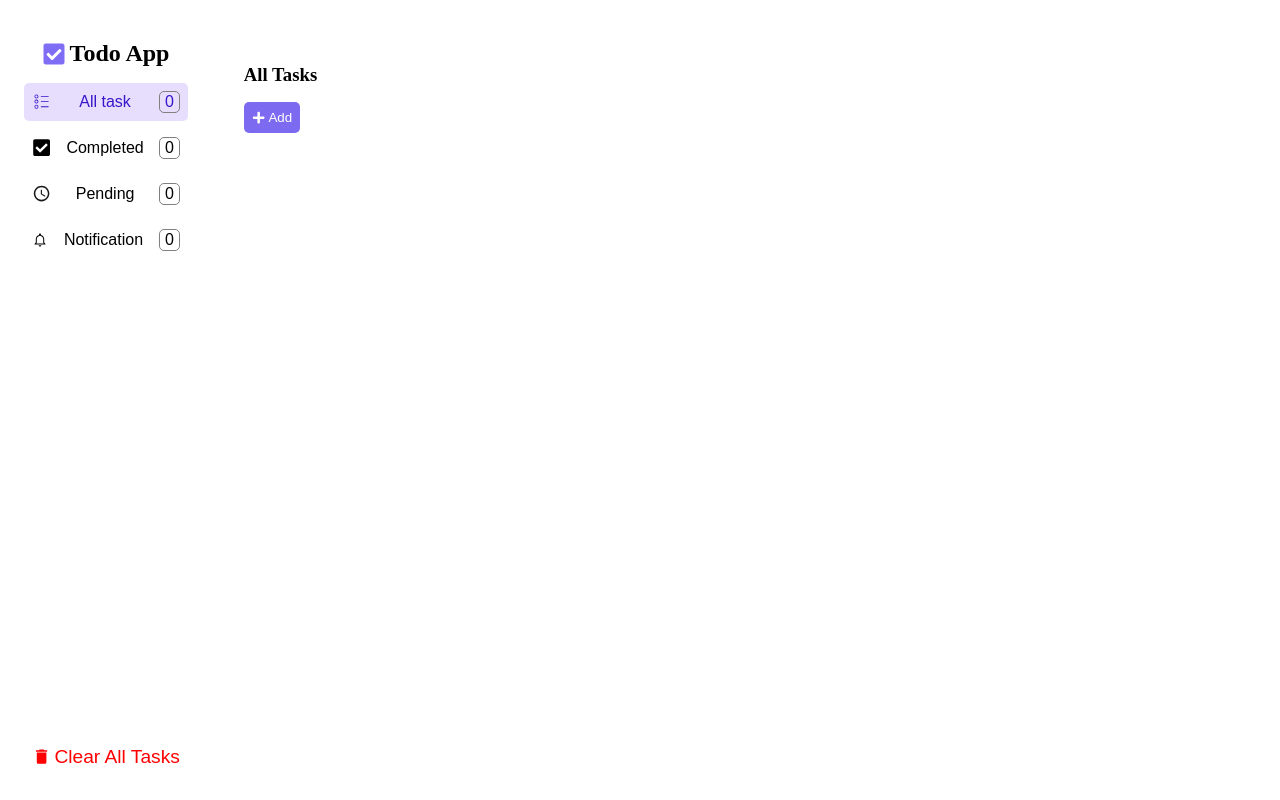
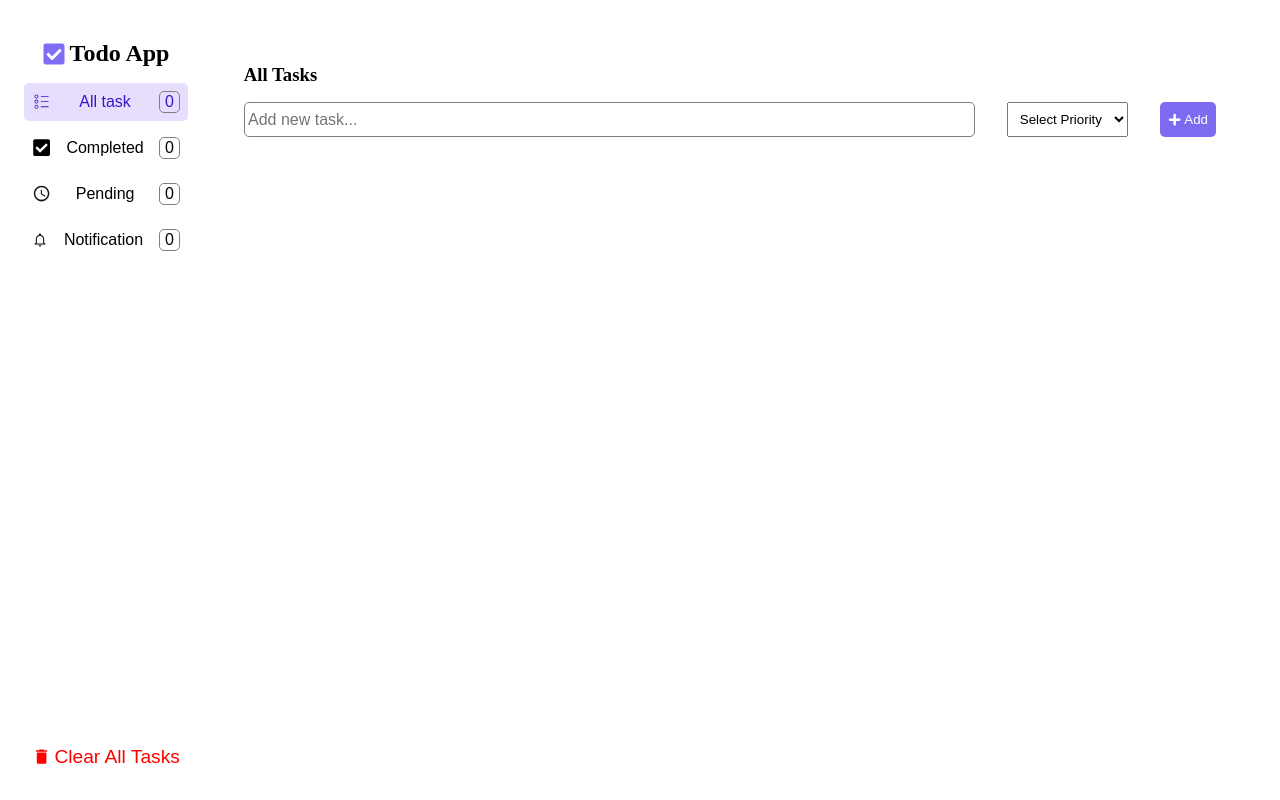
Before and after one commit to krish-patel-simform/todo-app-react, a React (Vite) app: page / in a window 1280 px wide. Built offline with nearby package versions, Linux system fonts and the light colour scheme.

Commit message:
resolve the date conversation issue

```diff
--- a/src/Components/Header/Header.tsx
+++ b/src/Components/Header/Header.tsx
@@ -59,7 +59,7 @@ export default function Header({ onAdd, selectedStatus }: HeaderProps) {
       </article>
 
       <article className="header__task-actions">
-        {/* <Input
+        <Input
           value={task.title}
           type="text"
           name="title"
@@ -72,7 +72,7 @@ export default function Header({ onAdd, selectedStatus }: HeaderProps) {
           name="priority"
           optionsList={taskStatus}
           onChange={handleChange}
-        /> */}
+        />
 
         <Button
           title="Add"
--- a/src/Components/Modal/Modal.tsx
+++ b/src/Components/Modal/Modal.tsx
@@ -50,38 +50,29 @@ export default function Modal({
       return;
     }
     const deadline = new Date(deadLineDate.toString());
-    let newTask: Task = {
+    let newTask: Partial<Task> | Task = {
       title: title.toString(),
       priority: priority,
       category: category,
       deadline: deadline,
-      ...fillDefaultTaskProperty(),
     };
 
-    if (mode === "Edit") {
+    if (mode === "Edit" && defaultTask) {
       const status = formData.get("status") as TaskStatus;
-
       newTask = {
         ...newTask,
-        date: defaultTask ? defaultTask.date : new Date(),
+        date: defaultTask.date,
         status: status,
-        id: defaultTask ? defaultTask.id : "123456",
+        id: defaultTask.id,
         isNotificationSentOnDueDate:
           defaultTask?.deadline === deadline
             ? defaultTask.isNotificationSentOnDueDate
             : false,
       };
-
-      // const editedTask: Task = {
-      //   title: title.toString(),
-      //   id: defaultTask ? defaultTask.id : "123456",
-      //   deadline: new Date(deadLineDate.toString()),
-      //   priority: priority,
-      //   category: category,
-      //   status: status,
-      //   date: defaultTask ? defaultTask.date : new Date(),
+    } else if (mode === "New") {
+      newTask = { ...newTask, ...fillDefaultTaskProperty() };
     }
-    onSave(newTask);
+    onSave(newTask as Task);
     onClose();
   }
 
@@ -127,7 +118,7 @@ export default function Modal({
                 type="date"
                 name="deadline"
                 defaultValue={
-                  defaultTask?.date?.toISOString().split("T")[0] ?? ""
+                  defaultTask?.deadline?.toISOString().split("T")[0] ?? ""
                 }
                 onChange={(e) => {
                   console.log(e.target.value);
@@ -135,7 +126,6 @@ export default function Modal({
                 min={today}
                 placeHolder="Select date"
                 leftIcon={<FaCalendar />}
-                required
               />
             </div>
             <div>
--- a/src/pages/Dashboard/DashboardPage.tsx
+++ b/src/pages/Dashboard/DashboardPage.tsx
@@ -75,7 +75,8 @@ function allTaskListReducer(
 export default function DashboardPage() {
   const [allTaskList, dispatchAllTaskList] = useReducer(
     allTaskListReducer,
-    getStoredTask(),
+    [],
+    getStoredTask,
   );
   const [selectedStatus, setSelectedStatus] = useState<NavbarStatus>("All");
 
--- a/src/utils/dashboard.utils.ts
+++ b/src/utils/dashboard.utils.ts
@@ -45,7 +45,17 @@ export const defaultdata: Task[] = [
 ];
 
 export function getStoredTask() {
-  return JSON.parse(localStorage.getItem("tasks") || "[]");
+  const jsonData = JSON.parse(
+    localStorage.getItem("tasks") || "[]",
+    (key: string, value: string) => {
+      if (key === "date" || key === "deadline") {
+        return new Date(value);
+      }
+      return value;
+    },
+  );
+  console.log("JSON Date:", jsonData);
+  return jsonData;
 }
 
 export function fillDefaultTaskProperty() {
@@ -120,10 +130,11 @@ export async function checkNotificationPermission(): Promise<boolean> {
 
 export function isTodayIsDue(task: Task) {
   const today = new Date();
+  const deadlineDate = task.deadline;
   return (
-    today.getDate() === task.deadline.getDate() &&
-    today.getMonth() === task.deadline.getMonth() &&
-    today.getFullYear() === task.deadline.getFullYear()
+    today.getDate() === deadlineDate.getDate() &&
+    today.getMonth() === deadlineDate.getMonth() &&
+    today.getFullYear() === deadlineDate.getFullYear()
   );
 }
 
```
